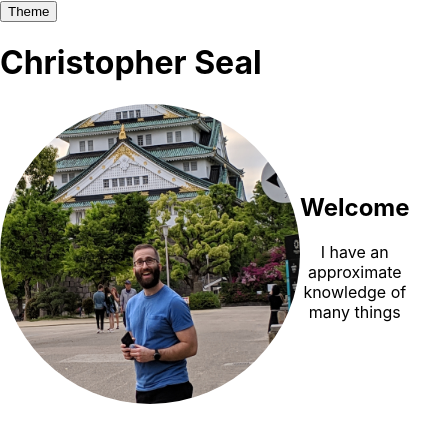
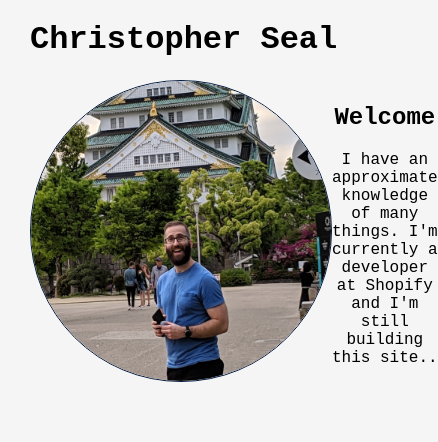
Before and after one commit to christopherseal/christopherseal.com, a React (Create React App) app: page / in a window 390 px wide. Shown: the top 442 px of the page, 438 px wide, since content can reach past the window. Built offline with nearby package versions, Linux system fonts and the light colour scheme.

Commit message:
remove theme toggle

```diff
--- a/public/index.html
+++ b/public/index.html
@@ -24,7 +24,7 @@
       work correctly both with client-side routing and a non-root public URL.
       Learn how to configure a non-root public URL by running `npm run build`.
     -->
-    <title>React App</title>
+    <title>Christopher Seal</title>
   </head>
   <body>
     <noscript>You need to enable JavaScript to run this app.</noscript>
--- a/src/App.css
+++ b/src/App.css
@@ -11,6 +11,11 @@
   .App-logo {
     animation: App-logo-spin infinite 20s linear;
   }
+}
+
+body {
+  font-family: 'Cutive Mono', monospace;
+  background: whitesmoke;
 }
 
 .App-header {
@@ -36,3 +41,9 @@
     transform: rotate(360deg);
   }
 }
+
+@media screen and (max-width: 530px) {
+  body {
+    padding: 0 30px;
+  }
+}
--- a/src/App.js
+++ b/src/App.js
@@ -35,9 +35,9 @@ function App() {
   }
 
   return ( <ThemeContext.Provider value={theme}>
-    <button onClick={toggleTheme}>
+    {/* <button onClick={toggleTheme}>
       Theme
-    </button>
+    </button> */}
     <Router>
       <Switch>
         <Route exact path="/">
--- a/src/components/hero.css
+++ b/src/components/hero.css
@@ -29,6 +29,7 @@
     height: 300px;
     width: 300px;
     overflow: hidden;
+    border: 1px solid #021a40;
 }
 
 .hero--imgAlignLeft {
--- a/src/sections/Home.js
+++ b/src/sections/Home.js
@@ -10,7 +10,7 @@ export function Home({ title }) {
       <h1> {title} </h1>
       <Hero
         title="Welcome"
-        text="I have an approximate knowledge of many things"
+        text="I have an approximate knowledge of many things. I'm currently a developer at Shopify and I'm still building this site.."
         imgUrl={img.default}
         imgAlignment="hero--imgAlignLeft"
       />
```
